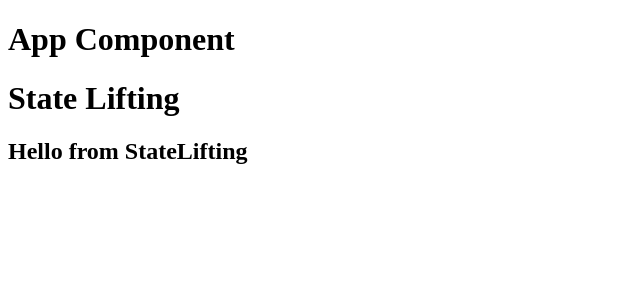
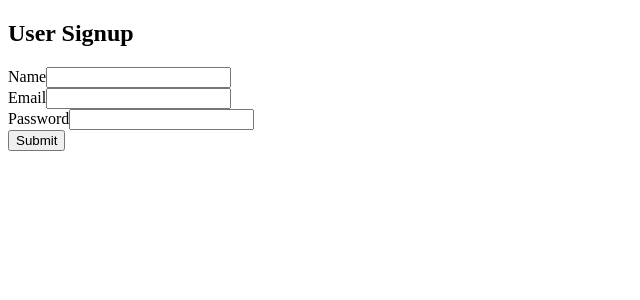
Before and after one commit to fahadPathan7/MERN-stack, a React (Vite) app in the folder vite-project/: page / in a window 1280 px wide. Shown: the top 300 px of the page, without its empty margins (0-640 px from the left). Built offline with nearby package versions, Linux system fonts and the light colour scheme.

Commit message:
react: learned using formik

```diff
--- a/vite-project/package.json
+++ b/vite-project/package.json
@@ -10,6 +10,7 @@
     "preview": "vite preview"
   },
   "dependencies": {
+    "formik": "^2.4.6",
     "react": "^18.2.0",
     "react-dom": "^18.2.0",
     "react-icons": "^5.2.1",
--- a/vite-project/src/App.jsx
+++ b/vite-project/src/App.jsx
@@ -4,21 +4,12 @@
 import React from 'react';
 
 // internal import
-import StateLifting from './components/StateLifting/StateLifting';
+import Formik from './components/Formik/Formik';
 
 function App() {
-  const [childData, setChildData] = React.useState(null);
-
-  const handleChildData = (data) => {
-    console.log(data);
-    setChildData(data);
-  };
-
   return (
     <div>
-      <h1>App Component</h1>
-      <StateLifting onChildData={handleChildData} />
-      <h2>{childData}</h2>
+      <Formik />
     </div>
   );
 }
--- /dev/null
+++ b/vite-project/src/components/Formik/Formik.jsx
@@ -0,0 +1,40 @@
+import React from 'react'
+import { useFormik } from 'formik';
+
+const Formik = () => {
+
+    const formik = useFormik({
+        initialValues: {
+            name: '',
+            email: '',
+            password: ''
+        },
+        onSubmit: (values, {resetForm}) => {
+            console.log(values);
+            resetForm(); // to clear the form after submission
+        }
+    });
+
+  return (
+    <div>
+        <h2>User Signup</h2>
+        <form onSubmit={formik.handleSubmit}>
+          <div>
+            <label htmlFor="name">Name</label>
+            <input type="text" id="name" name="name" onChange={formik.handleChange} value={formik.values.name} />
+          </div>
+          <div>
+            <label htmlFor="email">Email</label>
+            <input type="email" id="email" name="email" onChange={formik.handleChange} value={formik.values.email} />
+          </div>
+          <div>
+            <label htmlFor="password">Password</label>
+            <input type="password" id="password" name="password" onChange={formik.handleChange} value={formik.values.password} />
+          </div>
+          <button type="submit">Submit</button>
+        </form>
+    </div>
+  )
+}
+
+export default Formik
```
Also changed, not shown: 2 other files (tests, documents, lock files or other folders).
